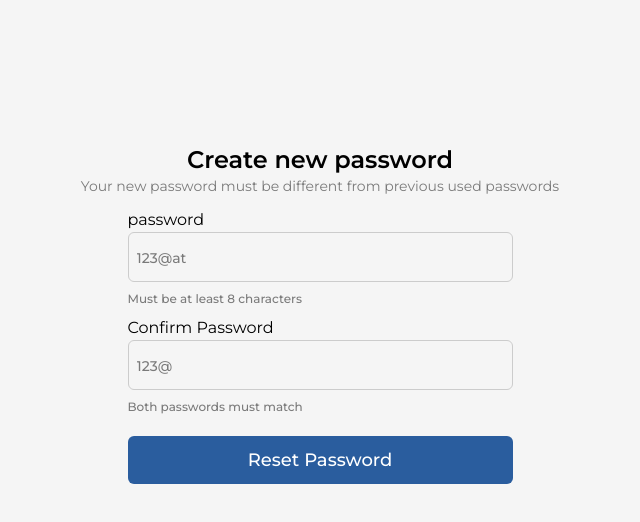
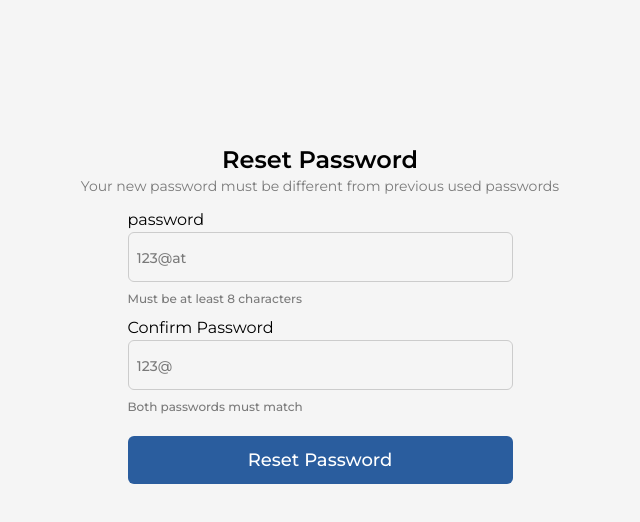
Before and after one commit to anwarrturay/WokPepa, a React (Vite) app in the folder UI/ultraResume/: page /reset-password in a window 1280 px wide. Shown: the top 522 px of the page, without its empty margins (320-960 px from the left). Built offline with nearby package versions, Linux system fonts and the light colour scheme; what @react-pdf/renderer would draw is missing.

Commit message:
changed the create new pass to reset password

```diff
--- a/UI/ultraResume/src/views/components/ResetPassword.jsx
+++ b/UI/ultraResume/src/views/components/ResetPassword.jsx
@@ -13,7 +13,7 @@ const ResetPassword = () => {
 
   return (
     <main className='flex flex-col items-center justify-center relative top-36 font-montserrat'>
-        <h1 className='font-semibold text-2xl'>Create new password</h1>
+        <h1 className='font-semibold text-2xl'>Reset Password</h1>
         <p className='text-sm text-[#7a7a7a] text-center'>
             Your new password must be different from previous used passwords
         </p>
```
